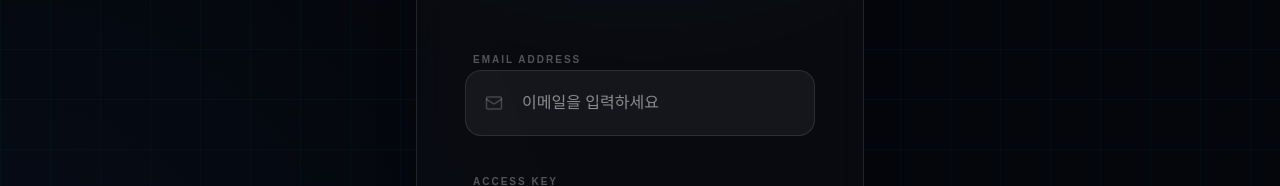
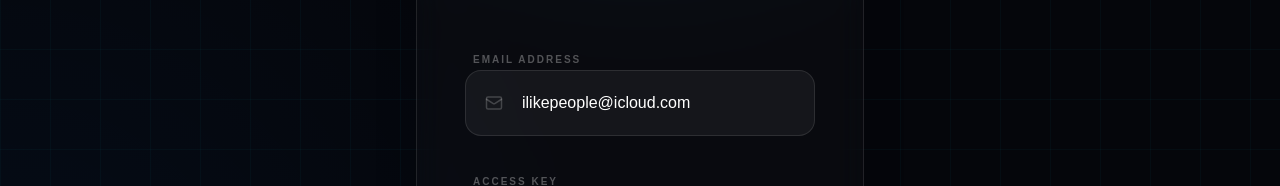
Before and after one commit to ilikefeeling/icani, a React (Vite) app: page /login in a window 1280 px wide. Shown: the part 447-633 px from the top of the page. Built offline with nearby package versions, Linux system fonts and the light colour scheme; no server answers.

Commit message:
Pre-fill admin email and enable autocomplete

```diff
--- a/src/pages/LoginPage.jsx
+++ b/src/pages/LoginPage.jsx
@@ -5,7 +5,7 @@ import { useToast } from '../components/ToastContext';
 
 const LoginPage = () => {
     const { showToast } = useToast();
-    const [email, setEmail] = useState('');
+    const [email, setEmail] = useState('ilikepeople@icloud.com');
     const [password, setPassword] = useState('');
     const navigate = useNavigate();
 
@@ -34,7 +34,7 @@ const LoginPage = () => {
                     <p className="text-white/40 font-medium">관리자 계정으로 접속해 주세요.</p>
                 </div>
 
-                <form onSubmit={handleLogin} className="space-y-8 relative z-10" autoComplete="off">
+                <form onSubmit={handleLogin} className="space-y-8 relative z-10" autoComplete="on">
                     <div className="space-y-3">
                         <label className="text-[10px] font-black text-white/30 uppercase tracking-[0.2em] ml-2">Email Address</label>
                         <div className="relative group">
@@ -42,7 +42,7 @@ const LoginPage = () => {
                             <input
                                 type="email"
                                 required
-                                autoComplete="off"
+                                autoComplete="username"
                                 className="w-full pl-14 pr-6 py-5 bg-white/5 border border-white/10 rounded-2xl focus:outline-none focus:ring-2 focus:ring-primary/20 focus:border-primary transition-all text-white font-medium"
                                 placeholder="이메일을 입력하세요"
                                 value={email}
```
